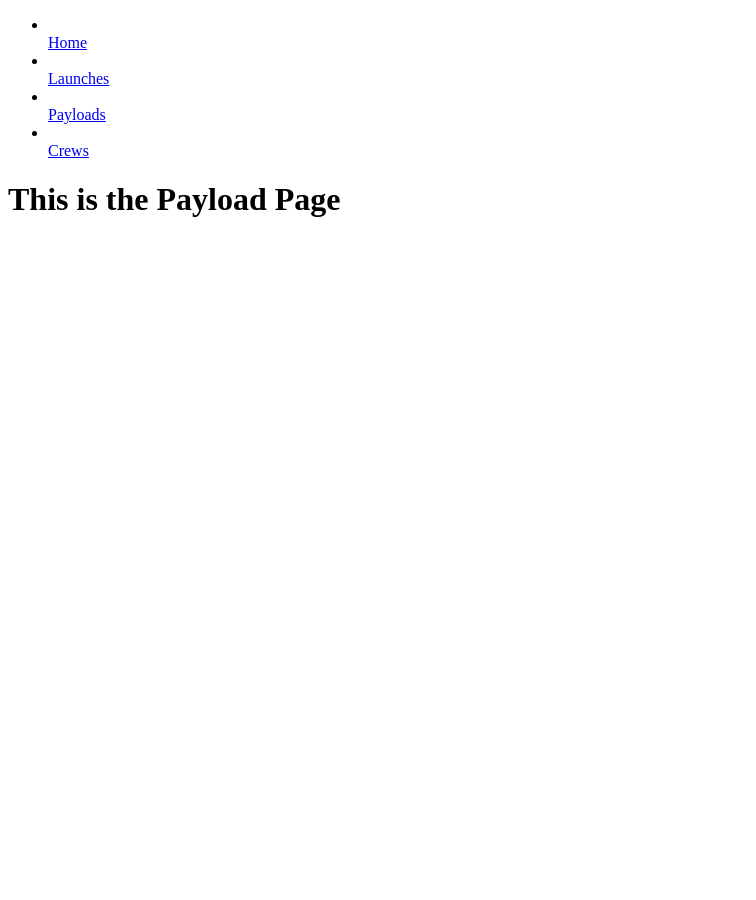
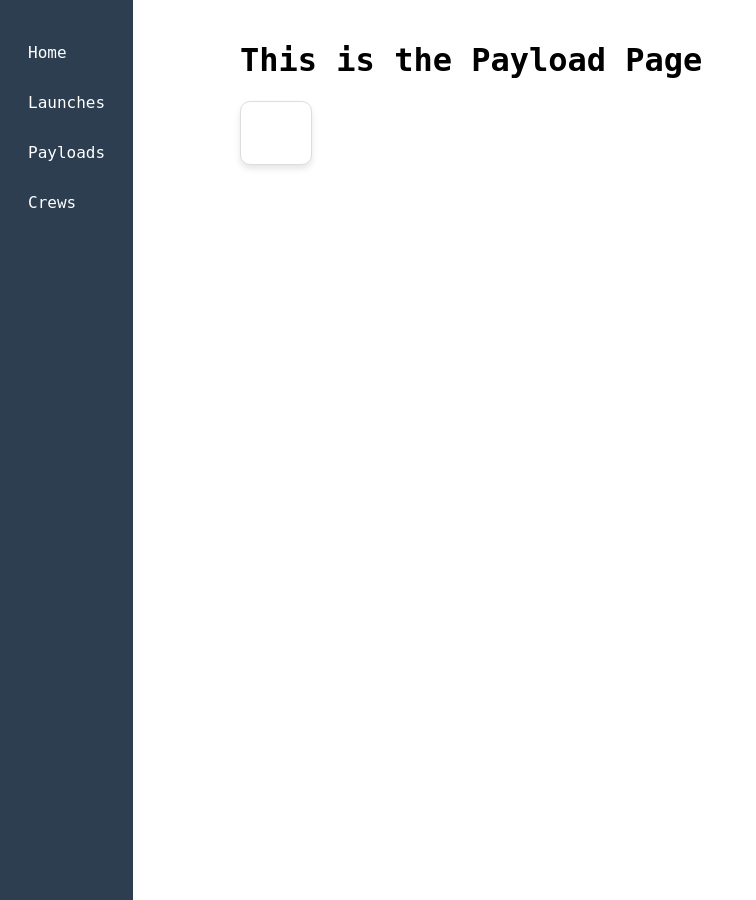
Before and after one commit to bfalloonutas/SpaceXData, a Django app: page /payloads/ in a window 1280 px wide. Shown: the whole page, without its empty margins (0-756 px from the left). Run offline with Django 5.2, Linux system fonts and the light colour scheme; data that the repository does not hold is empty.

Commit message:
implemented base of HTML and CSS for templates

```diff
--- a/ForSpaceEnthusiasts/static/ForSpaceEnthusiasts/style.css
+++ b/ForSpaceEnthusiasts/static/ForSpaceEnthusiasts/style.css
@@ -0,0 +1,48 @@
+body {
+    margin: 0;
+    font-family: monospace, Arial, Helvetica, sans-serif;
+    display: flex;
+}
+
+.navbar {
+    width: 200;
+    background-color: #2c3e50;
+    color: #ffffff;
+    height: 100vh;
+    position: fixed;
+    top: 0;
+    left: 0;
+    padding: 20px;
+}
+
+.navbar a{
+    display: block;
+    color: #ffffff;
+    text-decoration: none;
+    margin: 15px 0;
+    padding: 8px;
+    border-radius: 5px;
+    transition: background 0.3s;
+}
+
+.navbar a:hover{
+    background-color: #34495e;
+}
+
+
+.content {
+    margin-left: 220px;
+    padding: 20px;
+    flex-grow: 1;
+
+}
+
+.containers {
+    width: max-content;
+    border: 1px solid #ddd;
+    border-radius: 10px;
+    padding: 15px;
+    background-color: #fff;
+    box-shadow: 0 4px 6px rgba(0,0,0,0.1);
+
+}
--- a/ForSpaceEnthusiasts/templates/ForSpaceEnthusiasts/base.html
+++ b/ForSpaceEnthusiasts/templates/ForSpaceEnthusiasts/base.html
@@ -10,19 +10,13 @@
 
   </head>
   <body>
-    <nav>
-        <ul>
-            <li> </li>
-               <a  href = "{% url 'Home' %}">Home</a>
-            <li> </li>
-               <a  href = "{% url 'Launches' %}">Launches</a>
-            <li> </li>
-               <a  href = "{% url 'Payloads' %}">Payloads</a>
-            <li> </li>
-               <a  href = "{% url 'Crews' %}">Crews</a>
+        <div class="navbar">
+            <a  href = "{% url 'Home' %}">Home</a>
+            <a  href = "{% url 'Launches' %}">Launches</a>
+            <a  href = "{% url 'Payloads' %}">Payloads</a>
+            <a  href = "{% url 'Crews' %}">Crews</a>
+        </div>
 
-        </ul>
-    </nav>
     {% block content %}
     {% endblock content %}
   </body>
--- a/ForSpaceEnthusiasts/templates/ForSpaceEnthusiasts/payload.html
+++ b/ForSpaceEnthusiasts/templates/ForSpaceEnthusiasts/payload.html
@@ -1,9 +1,13 @@
 {% extends "./base.html" %}
 {% block content %}
-    <h1>This is the Payload Page<h1>
-        <ul>
-            {% for payload in payload_list%}
-                <li>{{payload.name}}</li>
-            {% endfor %}
-        </ul>
+    <div class="content">
+        <h1 class="title">This is the Payload Page<h1>
+        <div class = "containers">
+            <ul>
+                {% for payload in payload_list%}
+                    <li>{{payload.name}}</li>
+                {% endfor %}
+            </ul>
+        </div>
+    <div>
 {% endblock content %}
```
Also changed, not shown: ForSpaceEnthusiasts/templates/ForSpaceEnthusiasts/crew.html (+10 -6 lines), ForSpaceEnthusiasts/templates/ForSpaceEnthusiasts/home.html (+6 -1 lines), ForSpaceEnthusiasts/templates/ForSpaceEnthusiasts/launches.html (+8 -6 lines), README.md.
